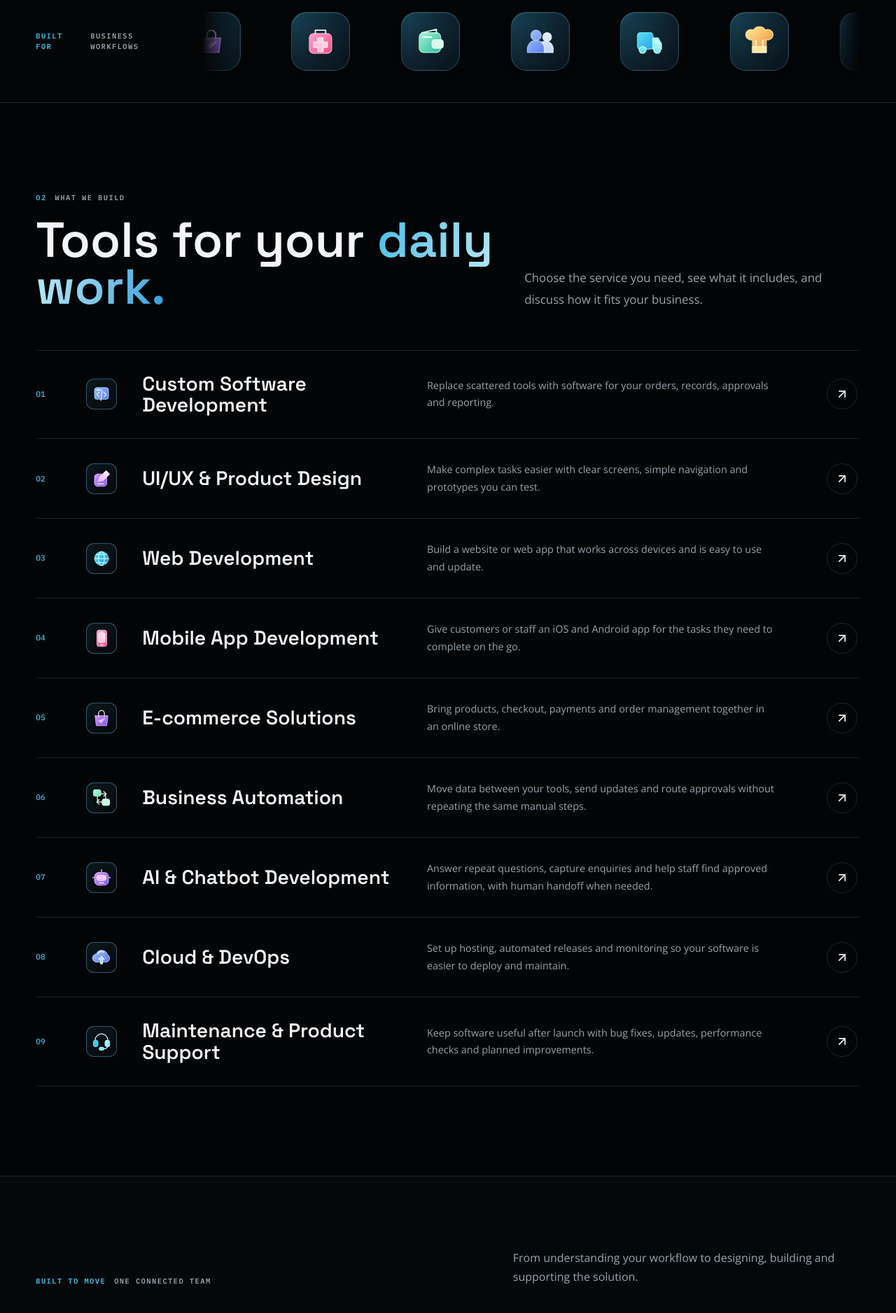
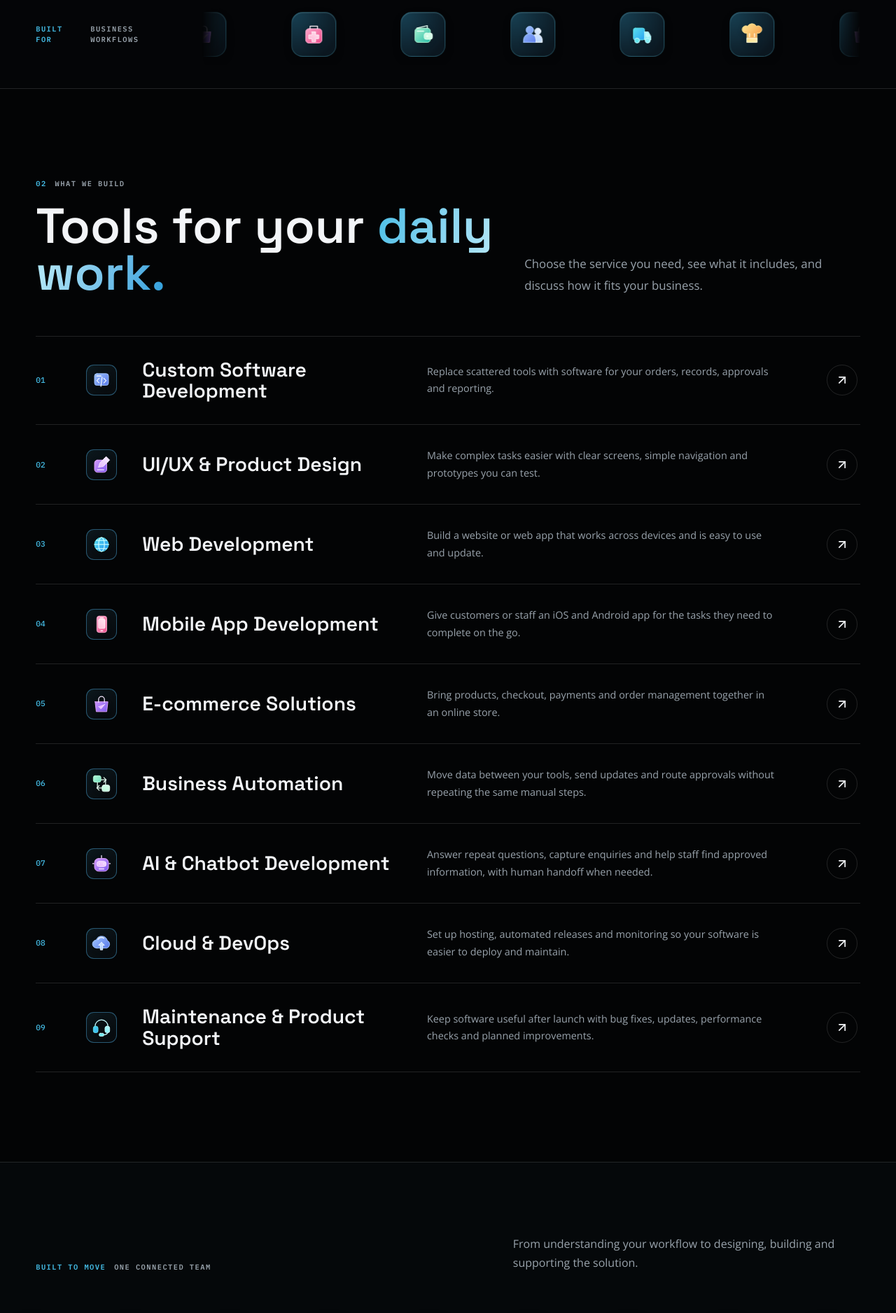
Before and after one commit to manikanta298/codematic-labs, a React (Vite) app: page / in a window 1280 px wide. Shown: the part 880-2756 px from the top of the page at 70% size. Built offline with nearby package versions, Linux system fonts and the light colour scheme.

Commit message:
Make Home gradient loops smaller and consolidate services into one continuous row

```diff
--- a/src/routes/index.tsx
+++ b/src/routes/index.tsx
@@ -125,8 +125,7 @@ function KineticShowcase() {
       <p>From understanding your workflow to designing, building and supporting the solution.</p>
     </div>
     <div id="capability-loop" className="custom-icon-viewport" role="img" tabIndex={0} aria-label="Our services: custom software, product design, web and mobile development, commerce, automation, AI assistants, cloud and DevOps, and maintenance and product support">
-      <IconTrack icons={["code", "design", "web", "mobile", "shop"]} />
-      <IconTrack icons={["workflow", "bot", "cloud", "tools"]} reverse />
+      <IconTrack icons={["code", "design", "web", "mobile", "shop", "workflow", "bot", "cloud", "tools"]} />
     </div>
   </section>;
 }
--- a/src/styles.css
+++ b/src/styles.css
@@ -341,15 +341,15 @@ main:focus, h1[tabindex="-1"]:focus { outline: none; }
 /* Custom icon loops are scoped to Home; technology logos stay untouched. */
 .custom-icon-viewport { container-type: inline-size; overflow: hidden; min-width: 0; padding: .75rem 0; mask-image: linear-gradient(to right, transparent, #000 5%, #000 95%, transparent); }
 .custom-icon-viewport:focus-visible { outline: 2px solid var(--primary-glow); outline-offset: 5px; }
-.custom-icon-track { display: flex; width: max-content; animation: marquee 32s linear infinite; }
+.custom-icon-track { display: flex; width: max-content; animation: marquee 30s linear infinite; }
 .custom-icon-track-reverse { animation-direction: reverse; animation-duration: 36s; margin-top: 1rem; }
-.custom-icon-set { display: flex; flex: 0 0 auto; min-width: 100cqw; justify-content: space-around; align-items: center; gap: clamp(1.25rem, 3vw, 2.5rem); padding-right: clamp(1.25rem, 3vw, 2.5rem); }
-.custom-icon-tile { display: grid; place-items: center; flex: 0 0 auto; width: 84px; height: 84px; border: 1px solid rgb(99 209 236 / .25); border-radius: 22px; background: radial-gradient(ellipse at top left, #184154, #0b1720 85%); box-shadow: inset 0 1px 0 rgb(200 246 255 / .12), 0 5px 14px rgb(0 0 0 / .15); }
+.custom-icon-set { display: flex; flex: 0 0 auto; min-width: 100cqw; justify-content: space-around; align-items: center; gap: clamp(1rem, 2.5vw, 2rem); padding-right: clamp(1rem, 2.5vw, 2rem); }
+.custom-icon-tile { display: grid; place-items: center; flex: 0 0 auto; width: 64px; height: 64px; border: 1px solid rgb(99 209 236 / .25); border-radius: 16px; background: radial-gradient(ellipse at top left, #184154, #0b1720 85%); box-shadow: inset 0 1px 0 rgb(200 246 255 / .12), 0 5px 14px rgb(0 0 0 / .15); }
 .loop-illustration { display: block; width: 44px; height: 44px; overflow: visible; filter: drop-shadow(0 3px 3px rgb(0 0 0 / .2)); }
-.custom-icon-viewport:hover .custom-icon-track, .custom-icon-viewport:focus-within .custom-icon-track { animation-play-state: paused; }
-.custom-service-loop .custom-icon-tile { width: clamp(92px, 12vw, 144px); height: clamp(92px, 12vw, 144px); border-radius: 24px; }
-.custom-service-loop .loop-illustration { width: clamp(48px, 6vw, 68px); height: clamp(48px, 6vw, 68px); }
-@media (max-width: 540px) { .custom-icon-tile { width: 72px; height: 72px; border-radius: 18px; } }
+.custom-icon-viewport:focus-within .custom-icon-track { animation-play-state: paused; }
+.custom-service-loop .custom-icon-viewport { max-width: var(--site); margin-inline: auto; }
+
+@media (max-width: 540px) { .custom-icon-tile { width: 56px; height: 56px; border-radius: 14px; } }
 @media (prefers-reduced-motion: reduce) {
   .custom-icon-viewport { mask-image: none; }
   .custom-icon-track { animation: none; width: 100%; }
@@ -370,5 +370,7 @@ main:focus, h1[tabindex="-1"]:focus { outline: none; }
 .gradient-icon.size-8 { width: 32px; height: 32px; }
 .product-icon .gradient-icon, .capability-icon .gradient-icon, .icon-badge .gradient-icon { width: 30px; height: 30px; }
 .product-detail-icon .gradient-icon { width: 38px; height: 38px; }
-.gradient-icon.loop-illustration { width: 44px; height: 44px; }
-.custom-service-loop .gradient-icon.loop-illustration { width: clamp(48px, 6vw, 68px); height: clamp(48px, 6vw, 68px); }
+.gradient-icon.loop-illustration { width: 32px; height: 32px; }
+
+
+@media (max-width: 540px) { .gradient-icon.loop-illustration { width: 28px; height: 28px; } }
```
